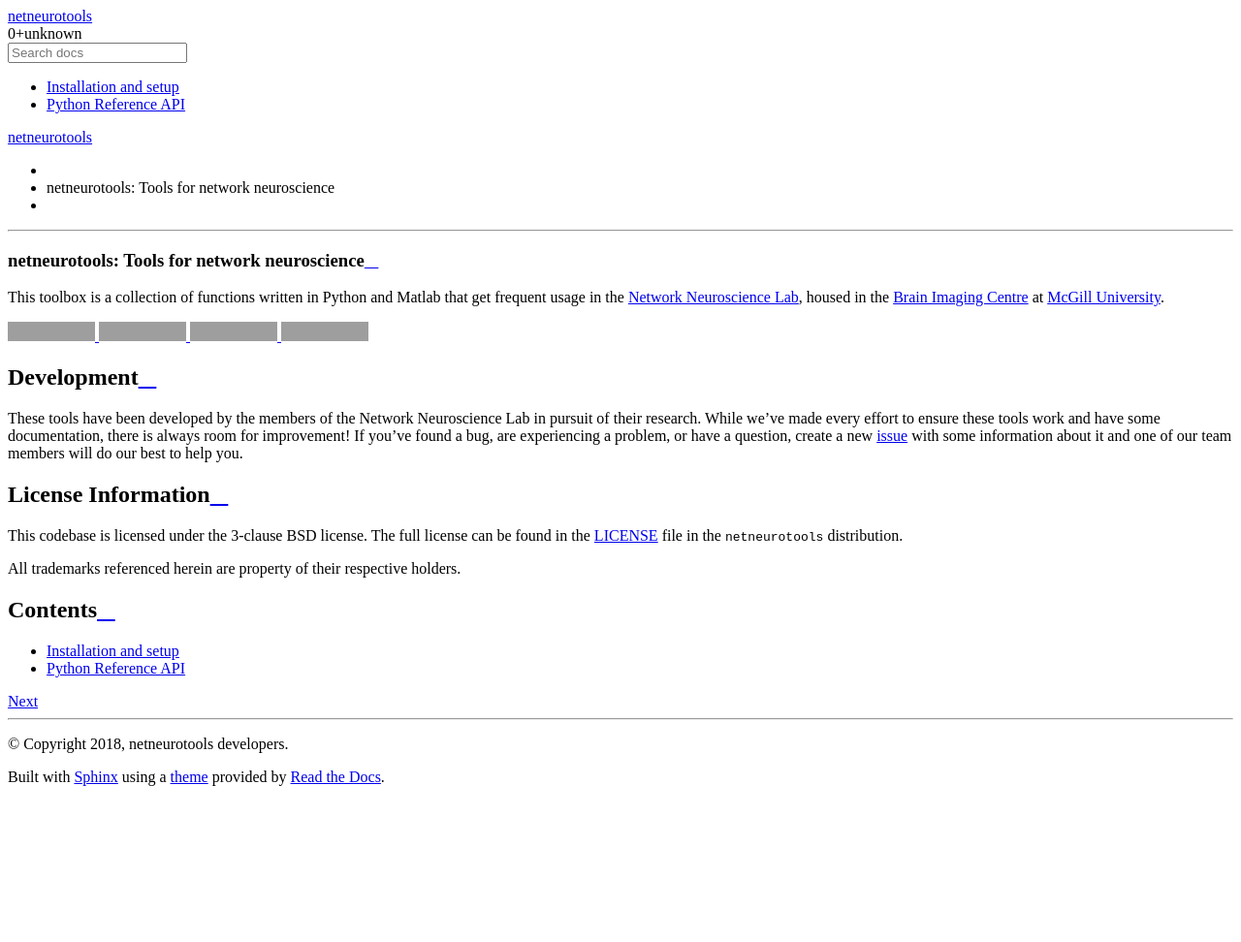
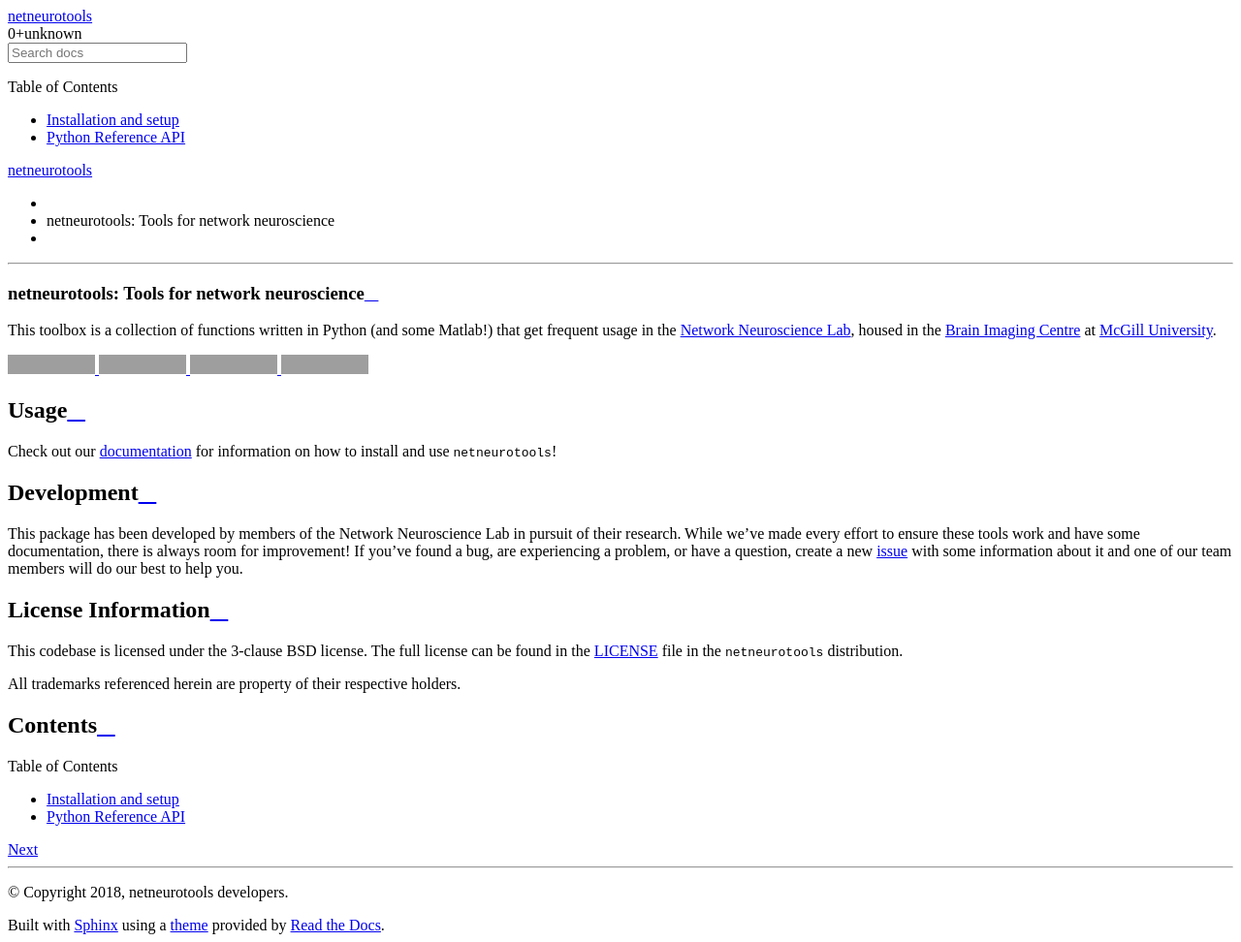
Before and after one commit to netneurolab/netneurotools, a Sphinx documentation site: the page built from docs/index.rst, in a window 1280 px wide. Shown: the whole page at 97% size. Built offline with Sphinx 7.4.7 and the Read the Docs theme 2.0.0, drawn with Linux system fonts in a browser that asks for light colours; before the commit the page ends 900 px from its top, so only the background shows below that; grey boxes are pictures that could not be loaded.

Commit message:
[DOC] Minor documentation updates [skip ci]

```diff
--- a/README.rst
+++ b/README.rst
@@ -1,29 +1,37 @@
 netneurotools: Tools for network neuroscience
 =============================================
 
-This toolbox is a collection of functions written in Python and Matlab that get
-frequent usage in the `Network Neuroscience Lab <www.misiclab.com>`_, housed in
-the `Brain Imaging Centre <https://www.mcgill.ca/bic/home>`_ at `McGill
-University <http://www.mcgill.ca/>`_.
+This toolbox is a collection of functions written in Python (and some Matlab!)
+that get frequent usage in the `Network Neuroscience Lab <www.misiclab.com>`_,
+housed in the `Brain Imaging Centre <https://www.mcgill.ca/bic/home>`_ at
+`McGill University <https://www.mcgill.ca/>`_.
 
 .. image:: https://travis-ci.org/netneurolab/netneurotools.svg?branch=master
    :target: https://travis-ci.org/netneurolab/netneurotools
 .. image:: https://codecov.io/gh/netneurolab/netneurotools/branch/master/graph/badge.svg
    :target: https://codecov.io/gh/netneurolab/netneurotools
 .. image:: https://readthedocs.org/projects/netneurotools/badge/?version=latest
-   :target: http://netneurotools.readthedocs.io/en/latest
+   :target: https://netneurotools.readthedocs.io/en/latest
 .. image:: https://img.shields.io/badge/License-BSD%203--Clause-blue.svg
    :target: https://opensource.org/licenses/BSD-3-Clause
+
+.. _usage:
+
+Usage
+-----
+
+Check out our `documentation <https://netneurotools.readthedocs.io/en/latest>`_
+for information on how to install and use ``netneurotools``!
 
 .. _development:
 
 Development
 -----------
 
-These tools have been developed by the members of the Network Neuroscience Lab
-in pursuit of their research. While we've made every effort to ensure these
-tools work and have some documentation, there is always room for improvement!
-If you've found a bug, are experiencing a problem, or have a question, create a
+This package has been developed by members of the Network Neuroscience Lab in
+pursuit of their research. While we've made every effort to ensure these tools
+work and have some documentation, there is always room for improvement! If
+you've found a bug, are experiencing a problem, or have a question, create a
 new `issue <https://github.com/netneurolab/netneurotools/issues>`_ with some
 information about it and one of our team members will do our best to help you.
 
--- a/docs/index.rst
+++ b/docs/index.rst
@@ -5,6 +5,7 @@ Contents
 
 .. toctree::
    :maxdepth: 1
+   :caption: Table of Contents
 
    installation
    api
```
Also changed, not shown: docs/installation.rst (+3 -21 lines).
